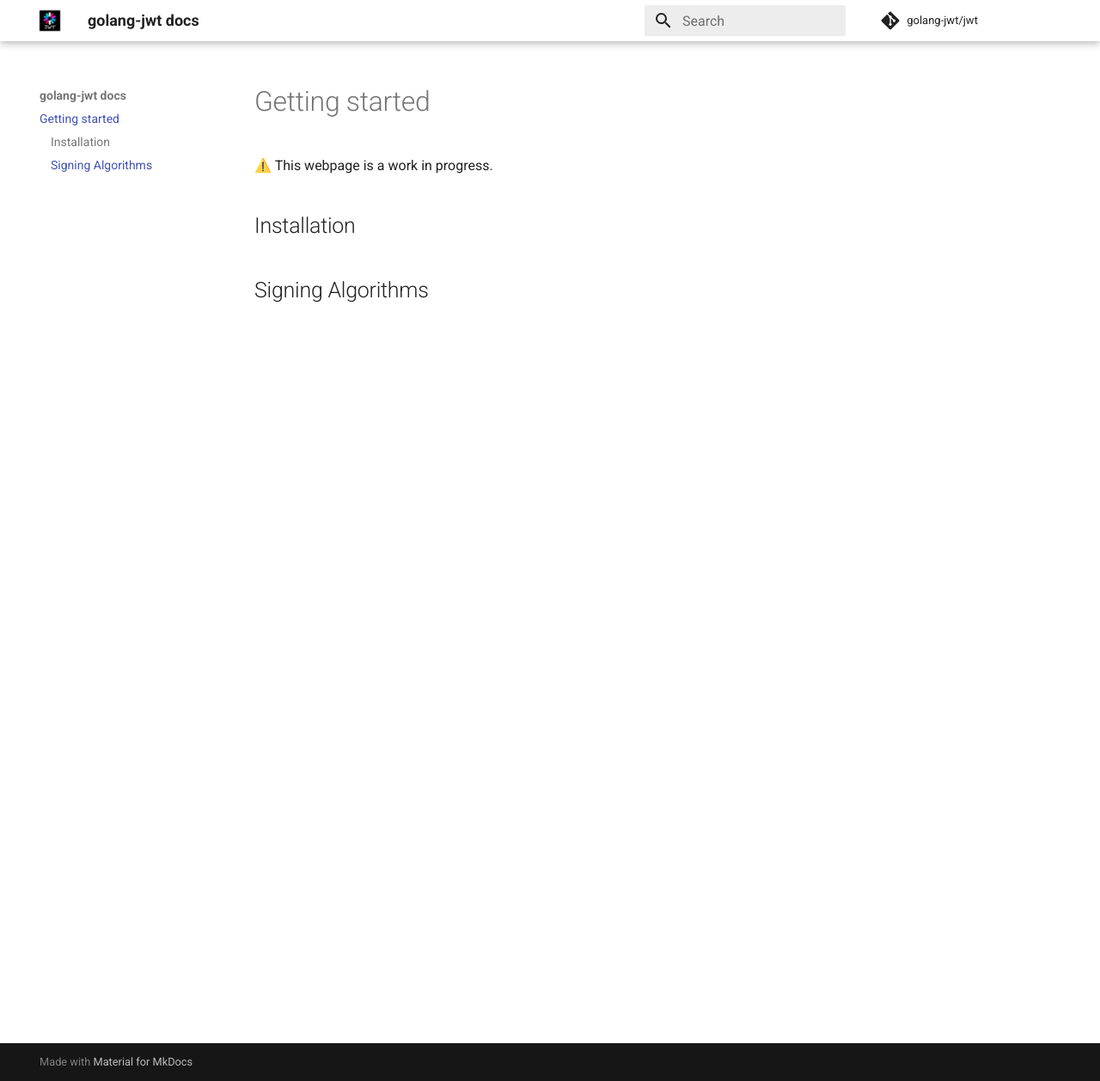
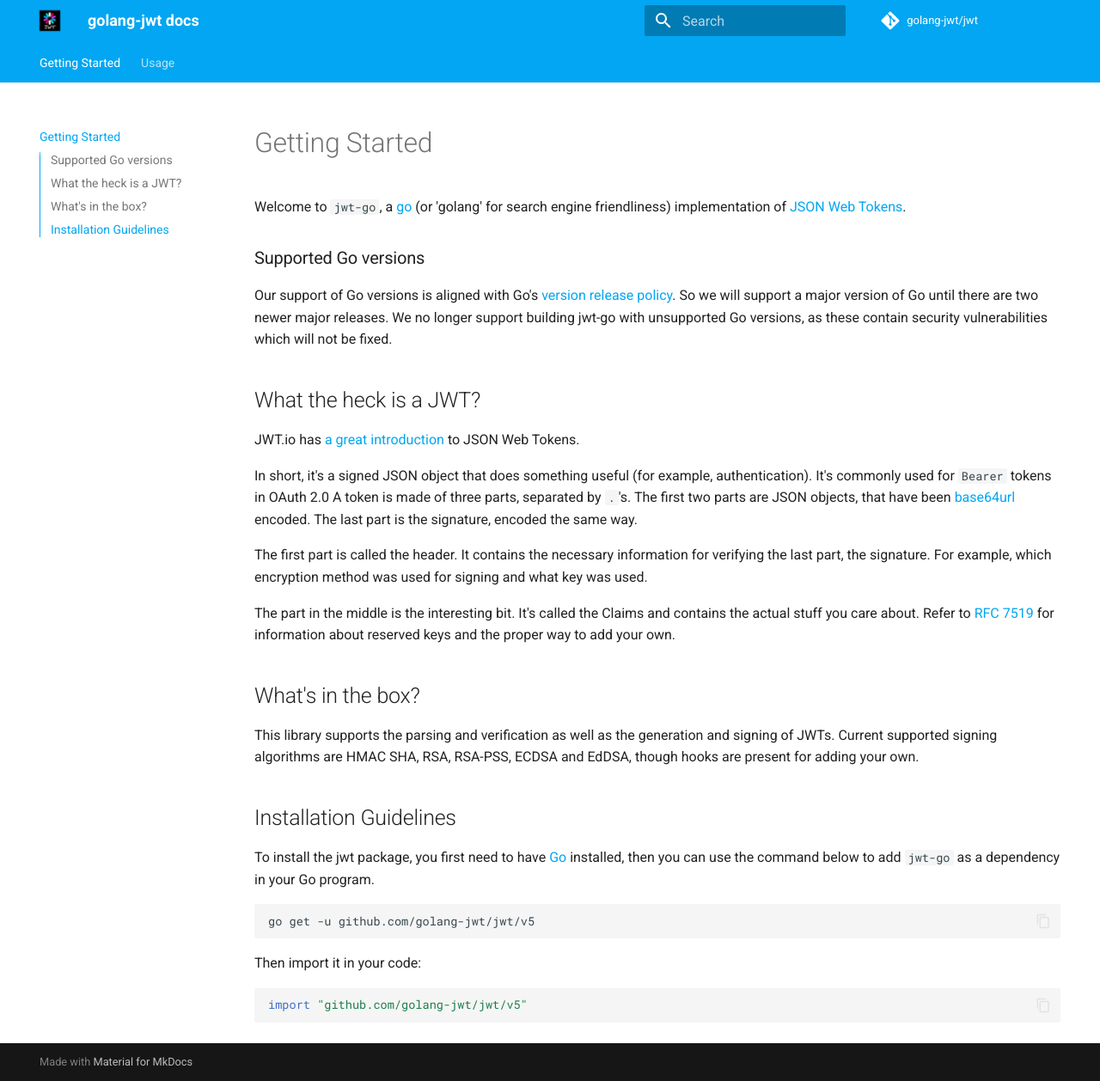
Before and after one commit to golang-jwt/jwt-docs, an MkDocs documentation site: the page built from docs/index.md, in a window 1280 px wide and 1258 px high. Shown: the whole window at 86% size. Built offline with MkDocs 1.6.1 and Material for MkDocs 9.7.7, drawn with Linux system fonts in a browser that asks for light colours; comment, search, counter and statistics services are not loaded.

Commit message:
Some documentation improvements
* Switching back to official image, since it now suports also arm-builds
* Adding a bit of a structure and tabs
* Added first small code pieces

````diff
--- a/docs/index.md
+++ b/docs/index.md
@@ -2,10 +2,43 @@
 description: Getting started with golang-jwt/jwt
 ---
 
-# Getting started
+# Getting Started
 
-⚠️ This webpage is a work in progress.
+Welcome to `jwt-go`, a [go](http://www.golang.org) (or 'golang' for search engine friendliness) implementation of [JSON Web Tokens](https://datatracker.ietf.org/doc/html/rfc7519).
 
-## Installation
 
-## Signing Algorithms
+### Supported Go versions
+
+Our support of Go versions is aligned with Go's [version release
+policy](https://golang.org/doc/devel/release#policy). So we will support a major
+version of Go until there are two newer major releases. We no longer support
+building jwt-go with unsupported Go versions, as these contain security
+vulnerabilities which will not be fixed.
+
+## What the heck is a JWT?
+
+JWT.io has [a great introduction](https://jwt.io/introduction) to JSON Web Tokens.
+
+In short, it's a signed JSON object that does something useful (for example, authentication).  It's commonly used for `Bearer` tokens in OAuth 2.0  A token is made of three parts, separated by `.`'s.  The first two parts are JSON objects, that have been [base64url](https://datatracker.ietf.org/doc/html/rfc4648) encoded.  The last part is the signature, encoded the same way.
+
+The first part is called the header.  It contains the necessary information for verifying the last part, the signature.  For example, which encryption method was used for signing and what key was used.
+
+The part in the middle is the interesting bit.  It's called the Claims and contains the actual stuff you care about.  Refer to [RFC 7519](https://datatracker.ietf.org/doc/html/rfc7519) for information about reserved keys and the proper way to add your own.
+
+## What's in the box?
+
+This library supports the parsing and verification as well as the generation and signing of JWTs.  Current supported signing algorithms are HMAC SHA, RSA, RSA-PSS, ECDSA and EdDSA, though hooks are present for adding your own.
+
+## Installation Guidelines
+
+To install the jwt package, you first need to have [Go](https://go.dev/doc/install) installed, then you can use the command below to add `jwt-go` as a dependency in your Go program.
+
+```sh
+go get -u github.com/golang-jwt/jwt/v5
+```
+
+Then import it in your code:
+
+```go
+import "github.com/golang-jwt/jwt/v5"
+```
--- a/mkdocs.yaml
+++ b/mkdocs.yaml
@@ -8,14 +8,23 @@ edit_uri: ""
 theme:
   name: material
   palette:
-    primary: white
-    accent: indigo
+    primary: light blue
+    accent: purple
   logo: assets/jwt.png
   favicon: assets/jwt.png
   features:
     - navigation.instant
+    - navigation.tabs
     - toc.integrate
-    - navigation.sections
+    - content.code.copy
+    - content.code.annotate
 
-nav:
-  - index.md
+markdown_extensions:
+  - pymdownx.highlight:
+      use_pygments: true
+      anchor_linenums: true
+      line_spans: __span
+      pygments_lang_class: true
+  - pymdownx.inlinehilite
+  - pymdownx.snippets
+  - pymdownx.superfences
````
Also changed, not shown: README.md (+0 -7 lines), docs/usage/create.md (added, +18 -0 lines), docs/usage/signing_methods.md (added), 1 other file.
